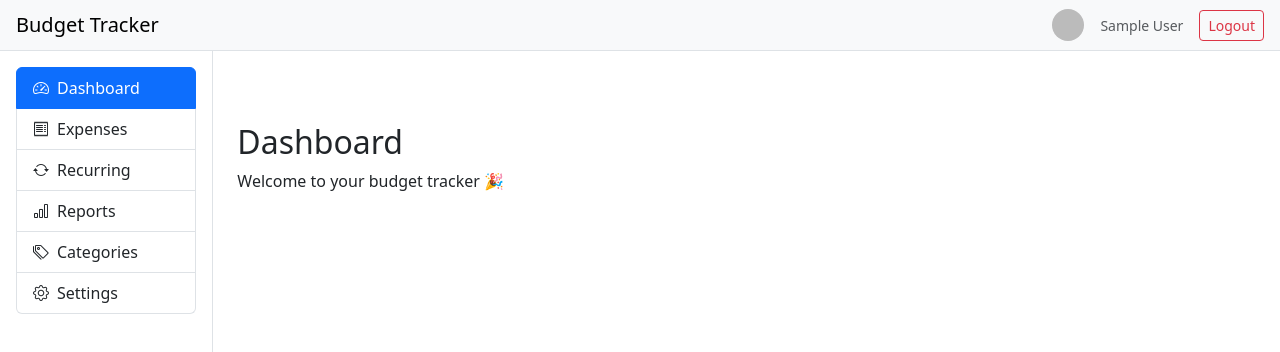
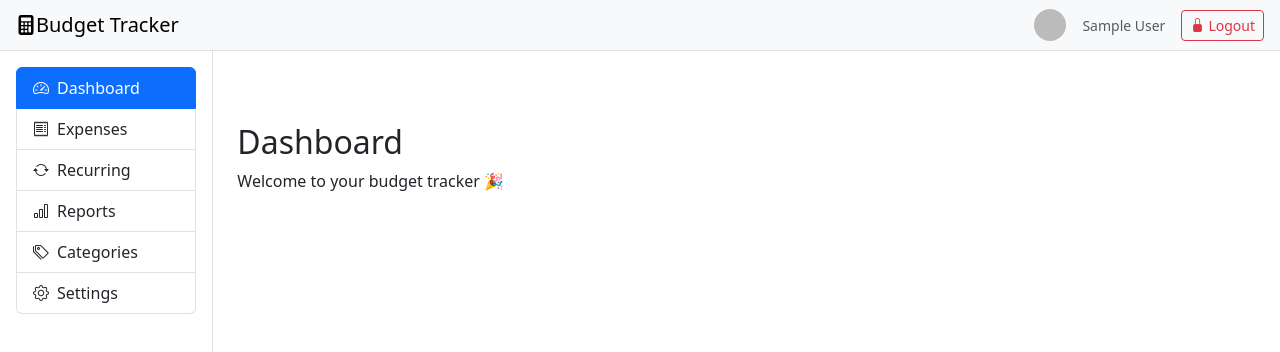
Before and after one commit to ndegwamoche/budget-tracker, a React (Vite) app: page /dashboard in a window 1280 px wide. Shown: the top 352 px of the page. Built offline with nearby package versions, Linux system fonts and the light colour scheme; no server answers; sample sign-in values are in the browser's storage.

Commit message:
Added icons

```diff
--- a/src/components/AppLayout.tsx
+++ b/src/components/AppLayout.tsx
@@ -64,7 +64,10 @@ const AppLayout = ({ user }: { user: User }) => {
               <i className="bi bi-list" />
             </button>
 
-            <span className="navbar-brand mb-0 h1">Budget Tracker</span>
+            <span className="navbar-brand mb-0 h1">
+              <i className="bi bi-calculator-fill"></i>
+              Budget Tracker
+            </span>
           </div>
 
           <div className="d-flex align-items-center gap-3">
@@ -92,9 +95,10 @@ const AppLayout = ({ user }: { user: User }) => {
             </span>
 
             <button
-              className="btn btn-outline-danger btn-sm"
+              className="btn btn-outline-danger btn-sm d-flex align-items-center justify-content-center gap-1"
               onClick={handleLogout}
             >
+              <i className="bi bi-lock-fill"></i>
               Logout
             </button>
           </div>
--- a/src/components/Auth.tsx
+++ b/src/components/Auth.tsx
@@ -65,7 +65,10 @@ export function Auth() {
     <div className="container d-flex justify-content-center align-items-center vh-100">
       <div className="card shadow-sm" style={{ width: "390px" }}>
         <div className="card-body p-4">
-          <h4 className="text-center mb-1">Budget Tracker</h4>
+          <h4 className="text-center mb-1">
+            <i className="bi bi-calculator-fill"></i>
+            Budget Tracker
+          </h4>
           <p className="text-center text-muted mb-4">Sign in to continue</p>
 
           <form onSubmit={handleSubmit} noValidate>
--- a/src/main.tsx
+++ b/src/main.tsx
@@ -1,6 +1,7 @@
 import { StrictMode } from "react";
 import { createRoot } from "react-dom/client";
 import App from "./App.tsx";
+
 import "bootstrap/dist/css/bootstrap.min.css";
 import "bootstrap/dist/js/bootstrap.bundle.min.js";
 import "bootstrap-icons/font/bootstrap-icons.css";
```
Also changed, not shown: 1 other file (tests, documents, lock files or other folders).
